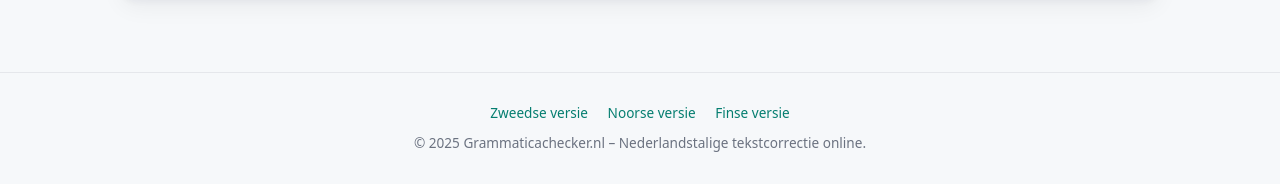
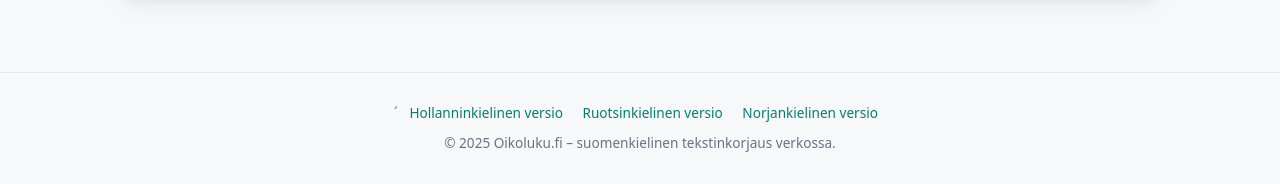
Before and after one commit to JohannesKarasik/dutch, a Django app: page / in a window 1280 px wide. Shown: the part 2209-2393 px from the top of the page. Run offline with Django 5.2, Linux system fonts and the light colour scheme.

Commit message:
Initial commit

```diff
--- a/dutch/checker/templates/checker/footer.html
+++ b/dutch/checker/templates/checker/footer.html
@@ -7,10 +7,10 @@
   font-size:.85rem;
 ">
   <div style="margin-bottom:10px;">
-    <a href="https://rattatext.se" style="color:var(--accent); text-decoration:none; margin:0 8px;">Zweedse versie</a>
-    <a href="https://rettskrivingsjekk.com/" style="color:var(--accent); text-decoration:none; margin:0 8px;">Noorse versie</a>
-    <a href="https://oikoluku.fi" style="color:var(--accent); text-decoration:none; margin:0 8px;">Finse versie</a>
+´    <a href="https://grammaticachecker.nl/" style="color:var(--accent); text-decoration:none; margin:0 8px;">Hollanninkielinen versio</a>
+    <a href="https://rattatext.se" style="color:var(--accent); text-decoration:none; margin:0 8px;">Ruotsinkielinen versio</a>
+    <a href="https://rettskrivingsjekk.com/" style="color:var(--accent); text-decoration:none; margin:0 8px;">Norjankielinen versio</a>
   </div>
 
-  &copy; {{ now|default:2025 }} Grammaticachecker.nl – Nederlandstalige tekstcorrectie online.
+  &copy; {{ now|default:2025 }} Oikoluku.fi – suomenkielinen tekstinkorjaus verkossa.
 </footer>
```
